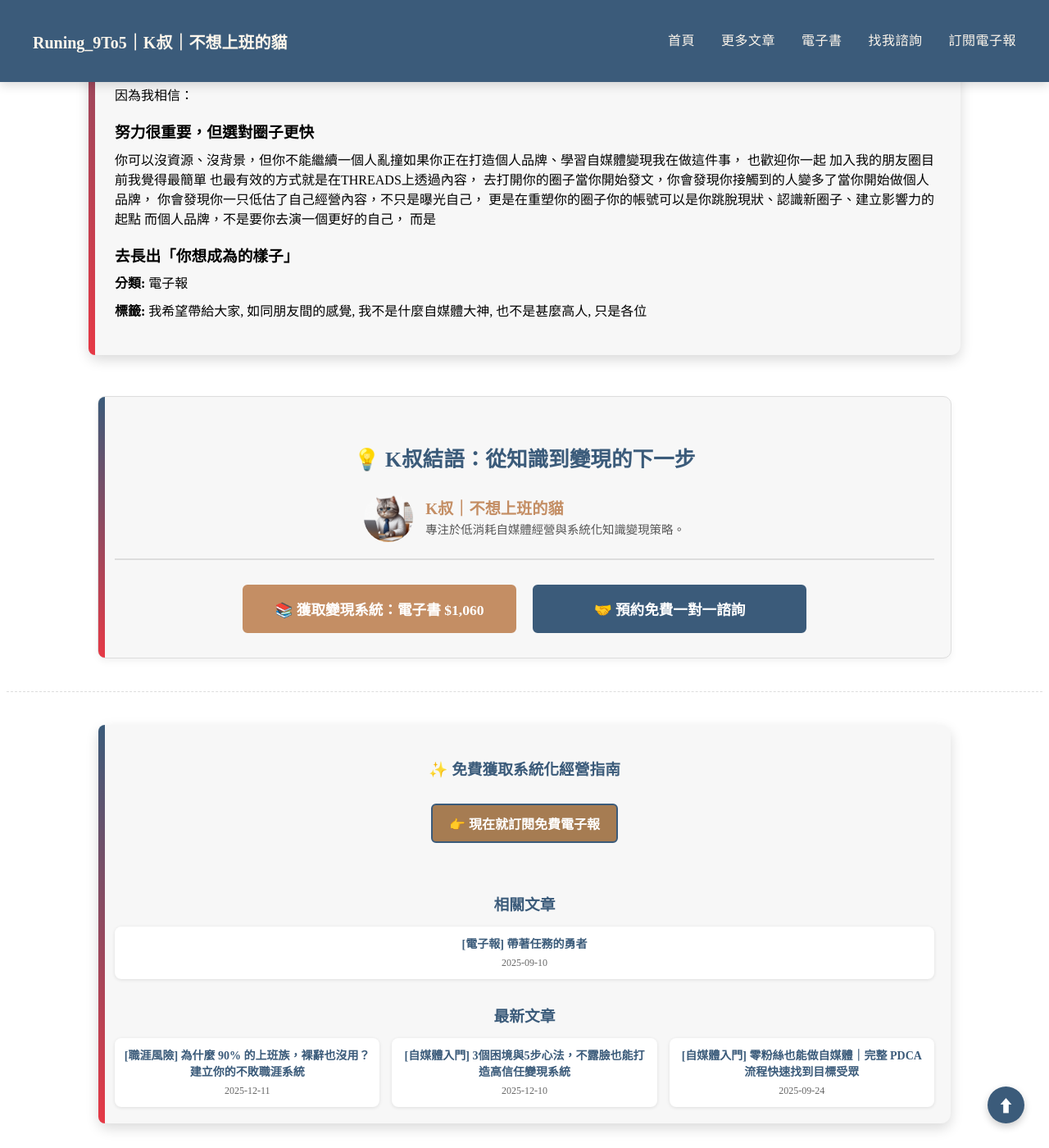
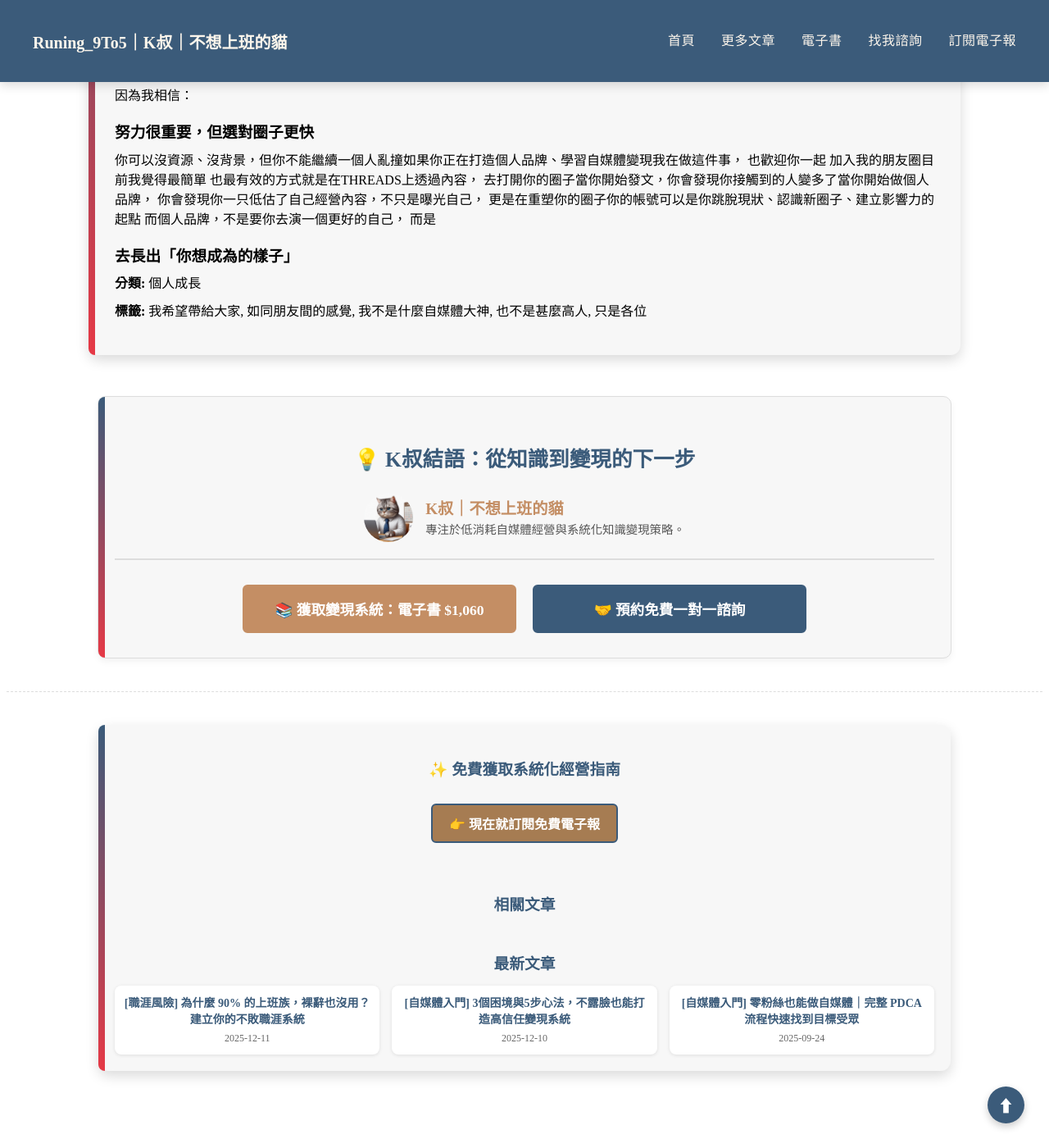
Before and after one commit to KenHAI666/Runing9TO5, a Jekyll site: the page built from _posts/2025-09-09-你的圈子決定你的成就.md, in a window 1280 px wide and 1400 px high, scrolled down 478 px. Shown: the whole window at 82% size. Built offline with Jekyll 4.4.1, drawn with Linux system fonts in a browser that asks for light colours.

Commit message:
Update 2025-09-09-你的圈子決定你的成就.md

```diff
--- a/_posts/2025-09-09-你的圈子決定你的成就.md
+++ b/_posts/2025-09-09-你的圈子決定你的成就.md
@@ -2,7 +2,7 @@
 layout: default
 title: "[電子報] 你的圈子決定你的成就"
 date: 2025-09-09
-categories: ['電子報']
+categories: ['個人成長']
 tags: ['我希望帶給大家', '如同朋友間的感覺', '我不是什麼自媒體大神', '也不是甚麼高人', '只是各位']
 description: "我希望帶給大家，如同朋友間的感覺 我不是什麼自媒體大神，也不是甚麼高人 只是各位，在自媒體經營上的朋友，所以歡迎提出你想問的問題 **你的 財富/認知 取決於身邊最親近6人的平均** 你可能聽過這句話..."
 ---
@@ -43,5 +43,5 @@
 
 
 
-<p><strong>分類:</strong> 電子報</p>
+<p><strong>分類:</strong> 個人成長</p>
 <p><strong>標籤:</strong> 我希望帶給大家, 如同朋友間的感覺, 我不是什麼自媒體大神, 也不是甚麼高人, 只是各位</p>
```
